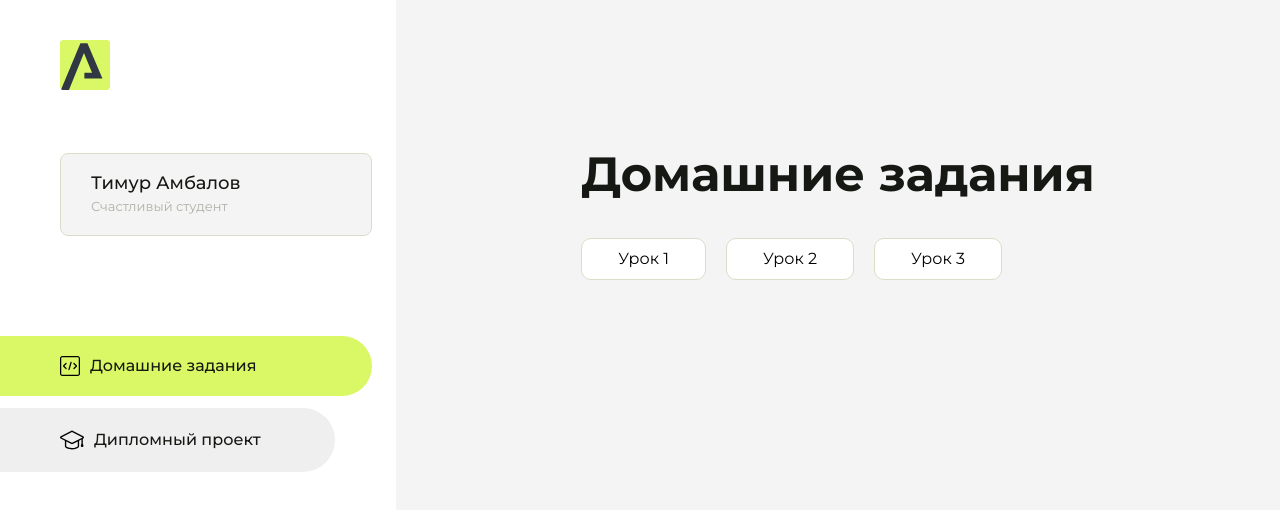
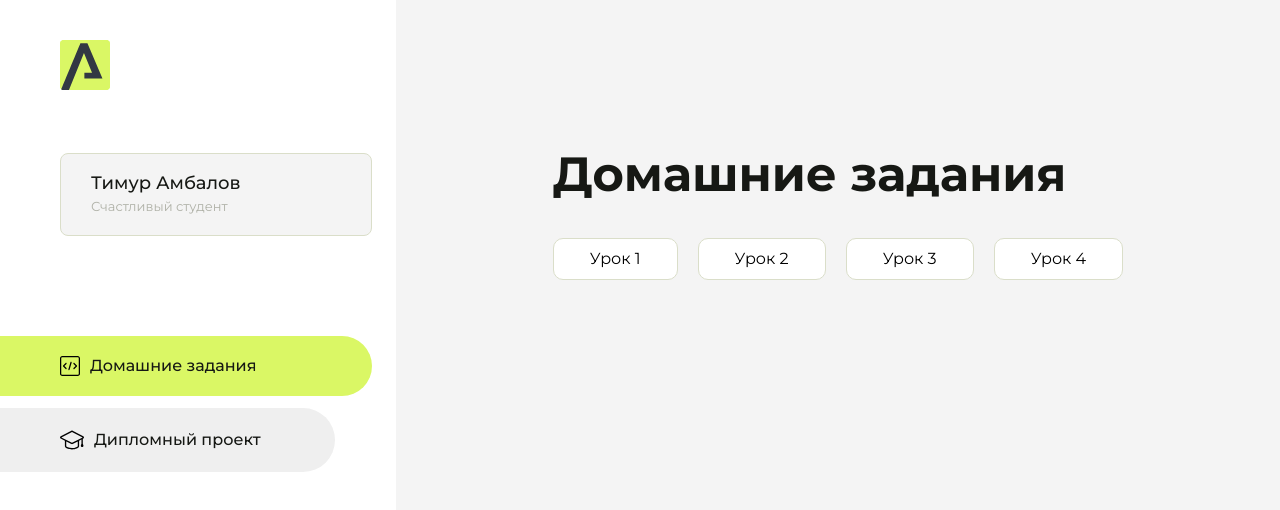
Before and after one commit to TamyAmba1/homework, a plain HTML site: page index.html in a window 1280 px wide. Drawn offline with Linux system fonts and the light colour scheme.

Commit message:
Update index.html

```diff
--- a/index.html
+++ b/index.html
@@ -101,6 +101,9 @@
                     <li class="content__list-item">
                         <a href="html-21-layout/index.html">Урок 3</a>
                     </li>
+                    <li class="content__list-item">
+                        <a href="html-21-layout/index.html">Урок 4</a>
+                    </li>
                 </ul>
             </div>
             <div class="content__block hidden" id="diplomBlock">
```
